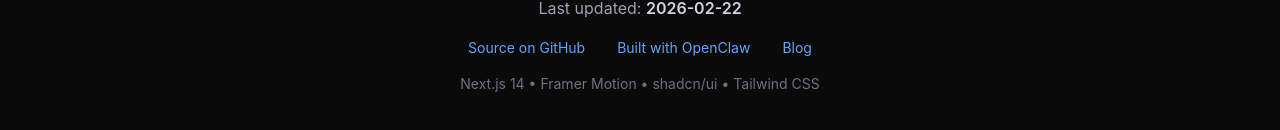
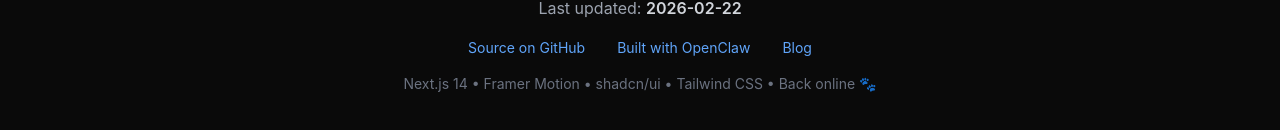
Before and after one commit to henaihh/henai-page, a Next.js app: page / in a window 1280 px wide. Shown: the part 5003-5133 px from the top of the page. Built offline with nearby package versions, Linux system fonts and the light colour scheme.

Commit message:
Back online 🐾

```diff
--- a/app/page.tsx
+++ b/app/page.tsx
@@ -372,7 +372,7 @@ export default function Home() {
             </Link>
           </div>
           <p className="text-gray-500 text-sm">
-            Next.js 14 • Framer Motion • shadcn/ui • Tailwind CSS
+            Next.js 14 • Framer Motion • shadcn/ui • Tailwind CSS • Back online 🐾
           </p>
         </div>
       </footer>
```
